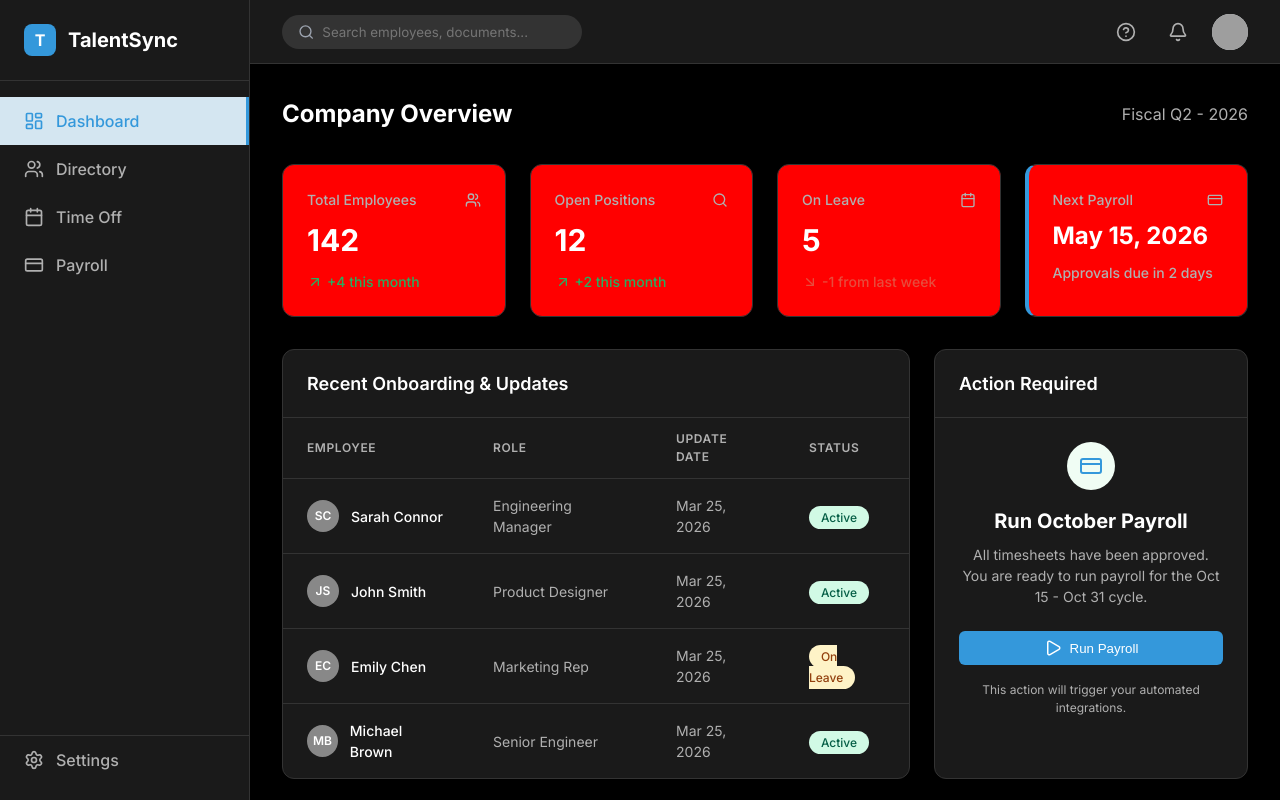
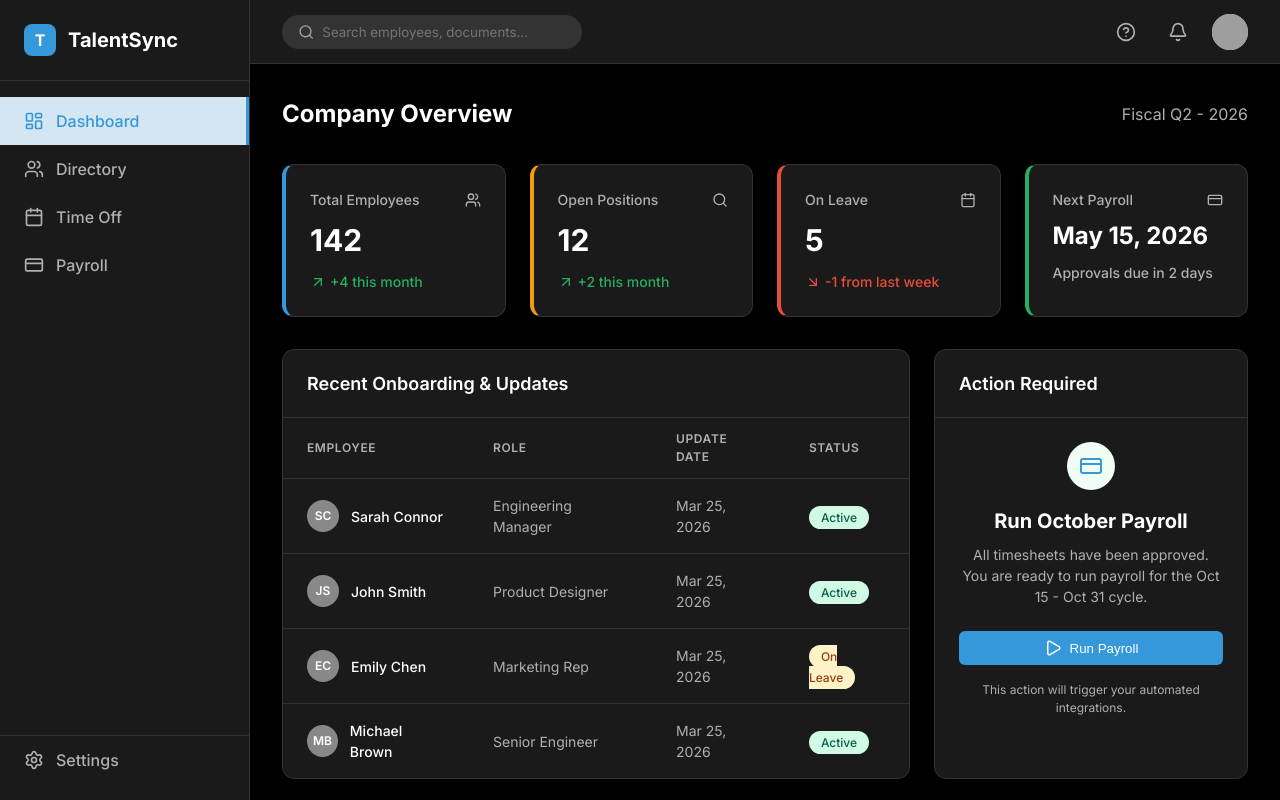
Before and after one commit to yuvalSela/DemoSite, a React app in the folder frontend/: page / in a window 1280 px wide. Built offline with nearby package versions, Linux system fonts and the light colour scheme; grey boxes are pictures that could not be loaded; the HTML template or start-up script is replaced by a standard one.

Commit message:
cli-tool: apply requested changes

```diff
--- a/frontend/src/App.jsx
+++ b/frontend/src/App.jsx
@@ -67,7 +67,7 @@ function App() {
             </div>
 
             <div className="metrics-grid">
-              <div className="metric-card">
+              <div className="metric-card total-employees">
                 <div className="metric-header">
                   Total Employees
                   <Users size={16} />
@@ -79,7 +79,7 @@ function App() {
                 </div>
               </div>
 
-              <div className="metric-card">
+              <div className="metric-card open-positions">
                 <div className="metric-header">
                   Open Positions
                   <Search size={16} />
@@ -91,7 +91,7 @@ function App() {
                 </div>
               </div>
 
-              <div className="metric-card">
+              <div className="metric-card on-leave">
                 <div className="metric-header">
                   On Leave
                   <Calendar size={16} />
@@ -103,7 +103,7 @@ function App() {
                 </div>
               </div>
 
-              <div className="metric-card" style={{borderLeft: '4px solid var(--primary)'}}>
+              <div className="metric-card next-payroll">
                 <div className="metric-header">
                   Next Payroll
                   <CreditCard size={16} />
--- a/frontend/src/index.css
+++ b/frontend/src/index.css
@@ -225,12 +225,29 @@ body {
 }
 
 .metric-card {
-  background-color: red;
+  background-color: var(--surface-color);
   padding: 1.5rem;
   border-radius: 12px;
   border: 1px solid var(--border-color);
   box-shadow: 0 1px 3px rgba(0,0,0,0.05);
 }
+
+.metric-card.total-employees {
+  border-left: 4px solid var(--primary);
+}
+
+.metric-card.open-positions {
+  border-left: 4px solid var(--warning);
+}
+
+.metric-card.on-leave {
+  border-left: 4px solid var(--danger);
+}
+
+.metric-card.next-payroll {
+  border-left: 4px solid var(--success);
+}
+
 
 .metric-header {
   display: flex;
```
